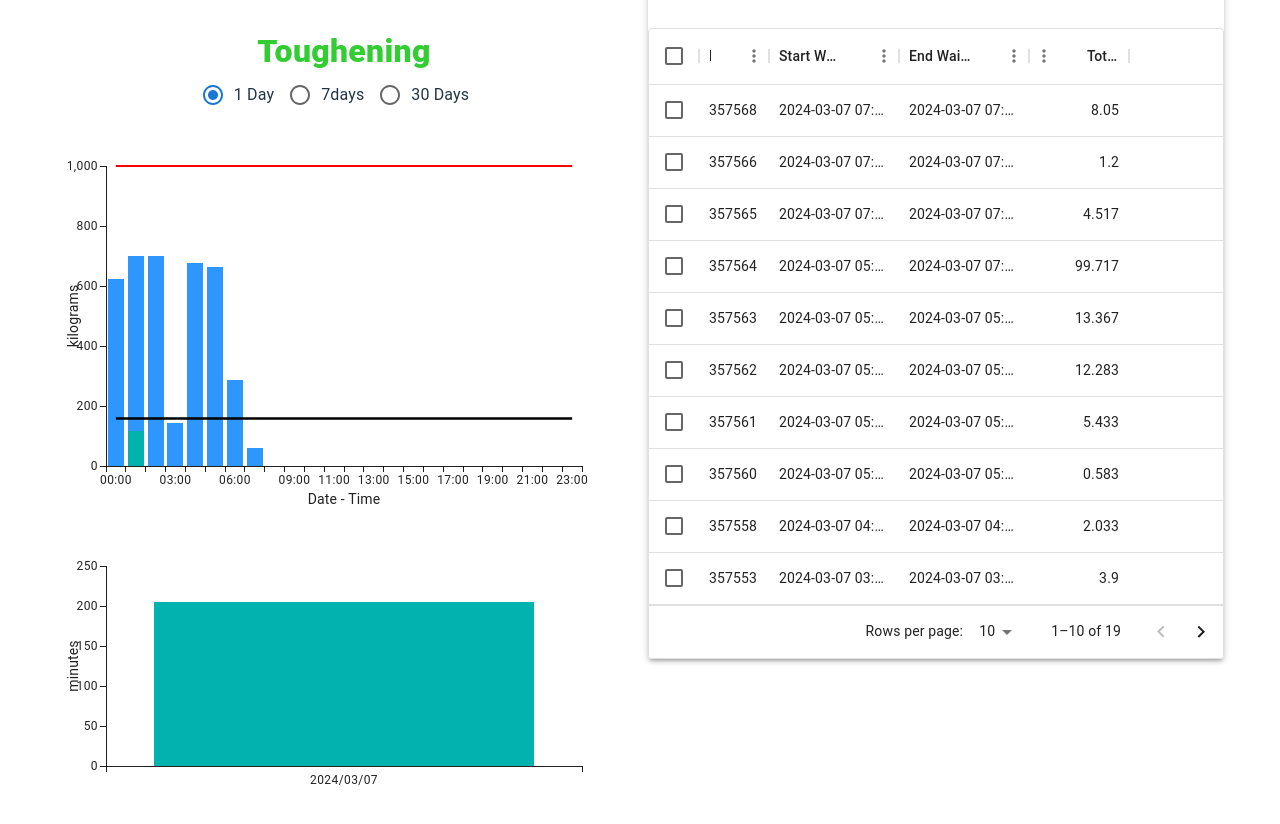
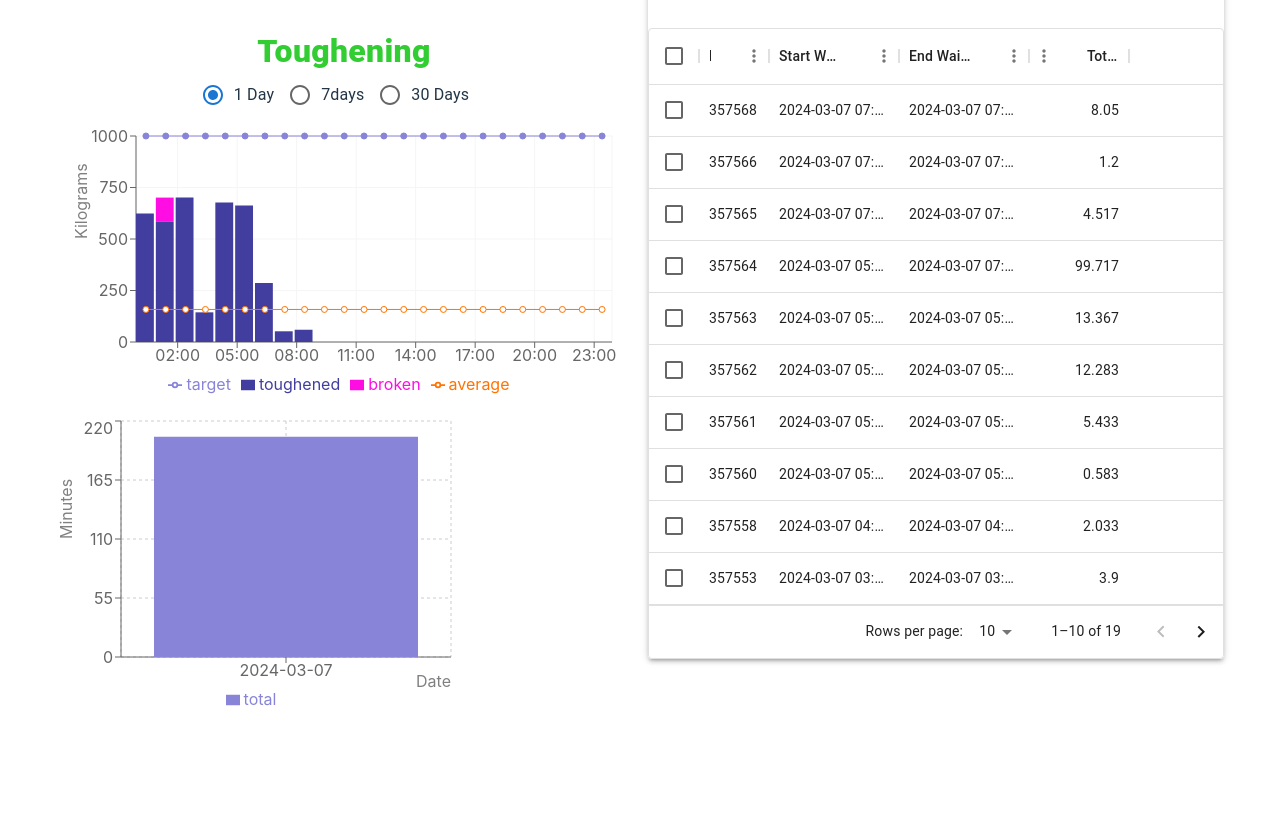
Before and after one commit to ChamuMutezva/national-glass-co, a React (Vite) app: page / in a window 1280 px wide. Shown: the part 750-1574 px from the top of the page. After the commit the page ends 1522 px from the top, so only its background shows below. Built offline with nearby package versions, Linux system fonts and the light colour scheme.

Commit message:
chart improved using recharts

```diff
--- a/package.json
+++ b/package.json
@@ -16,7 +16,8 @@
     "@mui/x-charts": "^6.19.5",
     "@mui/x-data-grid": "^6.19.6",
     "react": "^18.2.0",
-    "react-dom": "^18.2.0"
+    "react-dom": "^18.2.0",
+    "recharts": "^2.12.2"
   },
   "devDependencies": {
     "@types/react": "^18.2.56",
--- a/src/components/StatusChart.jsx
+++ b/src/components/StatusChart.jsx
@@ -1,47 +1,185 @@
-import { BarPlot } from "@mui/x-charts/BarChart";
-import { LinePlot } from "@mui/x-charts/LineChart";
-import { ResponsiveChartContainer } from "@mui/x-charts";
+import {
+    ComposedChart,
+    Line,
+    Bar,
+    XAxis,
+    YAxis,
+    CartesianGrid,
+    Tooltip,
+    Legend,
+    ResponsiveContainer,
+} from "recharts";
 import { Box } from "@mui/material";
-
-import { ChartsXAxis } from "@mui/x-charts/ChartsXAxis";
-import { ChartsYAxis } from "@mui/x-charts/ChartsYAxis";
-import {
-    BROKENGLASS,
-    DATATIME,
-    TARGETDATA,
-    TOUGHENEDGLASS,
-    AVERAGEDATA,
-} from "../data";
 import TougheningOptions from "./TougheningOptions";
 
-const series = [
+const data = [
     {
-        type: "bar",
-        stack: "A",
-        yAxisKey: "eco",
-        label: "Broken",
-        data: BROKENGLASS,
+        name: "00:00",
+        toughened: 624,
+        target: 1000,
+        average: 157.92,
+        broken: 0,
     },
     {
-        type: "bar",
-        stack: "A",
-        yAxisKey: "eco",
-        label: "Toughened",
-        data: TOUGHENEDGLASS,
+        name: "01:00",
+        toughened: 583,
+        target: 1000,
+        average: 157.92,
+        broken: 118,
     },
     {
-        type: "line",
-        label: "target",
-        yAxisKey: "eco",
-        color: "red",
-        data: TARGETDATA,
+        name: "02:00",
+        toughened: 701,
+        target: 1000,
+        average: 157.92,
+        broken: 0,
     },
     {
-        type: "line",
-        label: "average",
-        yAxisKey: "eco",
-        color: "black",
-        data: AVERAGEDATA,
+        name: "03:00",
+        toughened: 144,
+        target: 1000,
+        average: 157.92,
+        broken: 0,
+    },
+    {
+        name: "04:00",
+        toughened: 677,
+        target: 1000,
+        average: 157.92,
+        broken: 0,
+    },
+    {
+        name: "05:00",
+        toughened: 663,
+        target: 1000,
+        average: 157.92,
+        broken: 0,
+    },
+    {
+        name: "06:00",
+        toughened: 286,
+        target: 1000,
+        average: 157.92,
+        broken: 0,
+    },
+    {
+        name: "07:00",
+        toughened: 52,
+        target: 1000,
+        average: 157.92,
+        broken: 0,
+    },
+    {
+        name: "08:00",
+        toughened: 60,
+        target: 1000,
+        average: 157.92,
+        broken: 0,
+    },
+    {
+        name: "09:00",
+        toughened: 0,
+        target: 1000,
+        average: 157.92,
+        broken: 0,
+    },
+    {
+        name: "10:00",
+        toughened: 0,
+        target: 1000,
+        average: 157.92,
+        broken: 0,
+    },
+    {
+        name: "11:00",
+        toughened: 0,
+        target: 1000,
+        average: 157.92,
+        broken: 0,
+    },
+    {
+        name: "12:00",
+        toughened: 0,
+        target: 1000,
+        average: 157.92,
+        broken: 0,
+    },
+    {
+        name: "13:00",
+        toughened: 0,
+        target: 1000,
+        average: 157.92,
+        broken: 0,
+    },
+    {
+        name: "14:00",
+        toughened: 0,
+        target: 1000,
+        average: 157.92,
+        broken: 0,
+    },
+    {
+        name: "15:00",
+        toughened: 0,
+        target: 1000,
+        average: 157.92,
+        broken: 0,
+    },
+    {
+        name: "16:00",
+        toughened: 0,
+        target: 1000,
+        average: 157.92,
+        broken: 0,
+    },
+    {
+        name: "17:00",
+        toughened: 0,
+        target: 1000,
+        average: 157.92,
+        broken: 0,
+    },
+    {
+        name: "18:00",
+        toughened: 0,
+        target: 1000,
+        average: 157.92,
+        broken: 0,
+    },
+    {
+        name: "19:00",
+        toughened: 0,
+        target: 1000,
+        average: 157.92,
+        broken: 0,
+    },
+    {
+        name: "20:00",
+        toughened: 0,
+        target: 1000,
+        average: 157.92,
+        broken: 0,
+    },
+    {
+        name: "21:00",
+        toughened: 0,
+        target: 1000,
+        average: 157.92,
+        broken: 0,
+    },
+    {
+        name: "22:00",
+        toughened: 0,
+        target: 1000,
+        average: 157.92,
+        broken: 0,
+    },
+    {
+        name: "23:00",
+        toughened: 0,
+        target: 1000,
+        average: 157.92,
+        broken: 0,
     },
 ];
 
@@ -50,38 +188,55 @@ function StatusChart() {
         <Box sx={{ flexBasis: "50%" }}>
             <h2>Status</h2>
             <TougheningOptions />
-            <ResponsiveChartContainer
-                series={series}
-                height={400}
-                xAxis={[
-                    {
-                        id: "date",
-                        data: DATATIME,
-                        scaleType: "band",
-                        valueFormatter: (value) => value.toString(),
-                    },
-                ]}
-                yAxis={[
-                    {
-                        id: "eco",
-                        scaleType: "linear",
-                    },
-                    {
-                        id: "pib",
-                        scaleType: "log",
-                    },
-                ]}
+            <ResponsiveContainer
+                width="100%"
+                height="100%"
+                minHeight={300}
+                minWidth={400}
             >
-                <BarPlot />
-                <LinePlot />
-                <LinePlot />
-                <ChartsXAxis
-                    label="Date - Time"
-                    position="bottom"
-                    axisId="date"
-                />
-                <ChartsYAxis label="kilograms" position="left" axisId="eco" />
-            </ResponsiveChartContainer>
+                <ComposedChart
+                    width={500}
+                    height={400}
+                    data={data}
+                    margin={{
+                        top: 20,
+                        right: 20,
+                        bottom: 20,
+                        left: 20,
+                    }}
+                >
+                    <CartesianGrid stroke="#f5f5f5" />
+                    <XAxis dataKey="name" scale="band" />
+                    <YAxis
+                        label={{
+                            value: "Kilograms",
+                            angle: -90,
+                            position: "insideLeft",
+                        }}
+                    />
+                    <Tooltip />
+                    <Legend />
+                    <Line
+                        type="monotone"
+                        dataKey="target"
+                        fill="#8884d8"
+                        stroke="#8884d8"
+                    />
+                    <Bar
+                        dataKey="toughened"
+                        stackId={"a"}
+                        barSize={20}
+                        fill="#413ea0"
+                    />
+                    <Bar
+                        dataKey="broken"
+                        stackId={"a"}
+                        barSize={20}
+                        fill="#ff0de3"
+                    />
+                    <Line type="monotone" dataKey="average" stroke="#ff7300" />
+                </ComposedChart>
+            </ResponsiveContainer>
         </Box>
     );
 }
--- a/src/components/WaitTimeChart.jsx
+++ b/src/components/WaitTimeChart.jsx
@@ -1,21 +1,34 @@
-import { BarChart } from "@mui/x-charts/BarChart";
+import {
+    BarChart,
+    Bar,
+    XAxis,
+    YAxis,
+    CartesianGrid,
+    Tooltip,
+    Legend,
+} from "recharts";
 
 function WaitTimeChart() {
-    const chartSetting = {
-        yAxis: [
-            {
-                label: "minutes",
-            },
-        ],
-    };
+    const data = [{ name: "2024-03-07", total: 205.38 }];
     return (
-        <BarChart
-            xAxis={[{ scaleType: "band", data: ["2024/03/07"] }]}
-            series={[{ data: [205.38] }]}
-
-            height={300}
-            {...chartSetting}
-        />
+        <BarChart width={400} height={300} data={data}>
+            <CartesianGrid strokeDasharray="3 3" />
+            <XAxis
+                dataKey="name"
+                label={{
+                    value: "Date",
+                    position: "insideBottomRight",
+                    offset: 0,
+                    bottom: 20,
+                }}
+            />
+            <YAxis
+                label={{ value: "Minutes", angle: -90, position: "insideLeft" }}
+            />
+            <Tooltip />
+            <Legend />
+            <Bar dataKey="total" fill="#8884d8" />
+        </BarChart>
     );
 }
 
```
Also changed, not shown: 1 other file (tests, documents, lock files or other folders).
